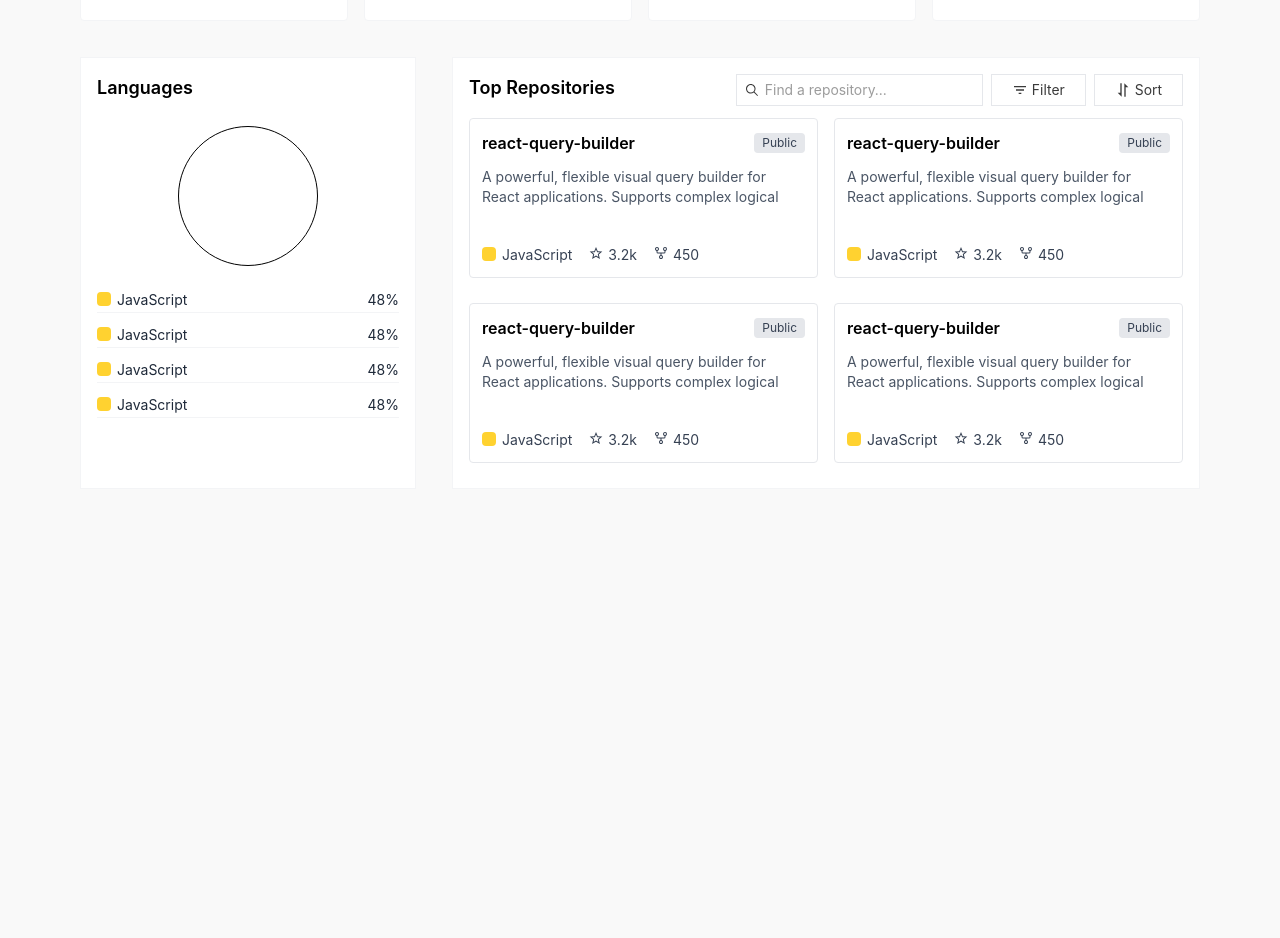
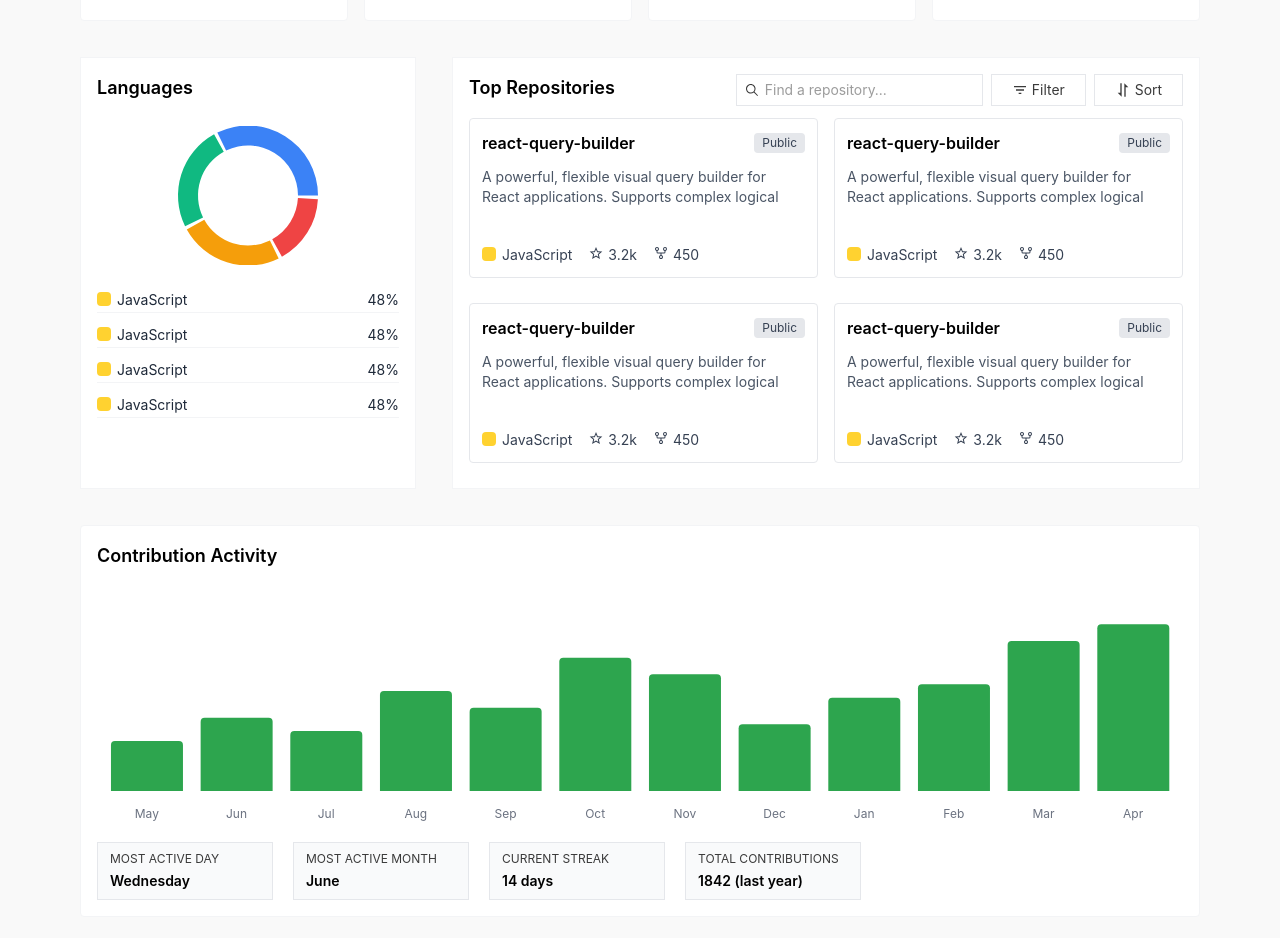
Before and after one commit to hamza-30/gitatlas, a React (Vite) app: page /analyzer/1 in a window 1280 px wide. Shown: the part 382-1320 px from the top of the page. Before the commit the page ends 911 px from the top, so only its background shows below. Built offline with nearby package versions, Linux system fonts and the light colour scheme.

Commit message:
feat: add ContributionStatsCard component and create donut and bar charts with sample data

```diff
--- /dev/null
+++ b/src/components/ContributionStatsCard.jsx
@@ -0,0 +1,12 @@
+import React from 'react'
+
+function ContributionStatsCard({title, data}) {
+  return (
+    <div className={`px-3 py-2 w-full md:w-[11rem] flex flex-col border border-gray-200 gap-y-1 bg-gray-50`}>
+        <div className={`text-xs text-[#3a3a3a]`}>{title}</div>
+        <div className={`text-sm font-semibold`}>{data}</div>
+    </div>
+  )
+}
+
+export default ContributionStatsCard
--- a/src/pages/Analyzer.jsx
+++ b/src/pages/Analyzer.jsx
@@ -15,14 +15,26 @@ import { MdFilterList } from "react-icons/md";
 import { IoIosSearch } from "react-icons/io";
 import { BiSort } from "react-icons/bi";
 import { RxCross2 } from "react-icons/rx";
+import {
+  PieChart,
+  Pie,
+  Cell,
+  ResponsiveContainer,
+  Tooltip,
+  BarChart,
+  Bar,
+  XAxis,
+  YAxis,
+} from "recharts";
 import RepoCard from "../components/RepoCard";
+import ContributionStatsCard from "../components/ContributionStatsCard";
 
 function Analyzer() {
   const [languageFilter, setLanguageFilter] = useState("");
   const [isFilterDropdown, setIsFilterDropdown] = useState(false);
   const [sortRepo, setSortRepo] = useState("");
   const [isSortRepoDropdown, setIsSortRepoDropdown] = useState(false);
-  const [searchRepo, setSearchRepo] = useState("")
+  const [searchRepo, setSearchRepo] = useState("");
 
   const languageColors = {
     JavaScript: "#f1e05a",
@@ -73,6 +85,30 @@ function Analyzer() {
   ];
 
   const sortList = ["Most stars", "Most forks", "Recently updated"];
+
+  const languageData = [
+    { name: "JavaScript", value: 400 },
+    { name: "Python", value: 300 },
+    { name: "TypeScript", value: 300 },
+    { name: "Go", value: 200 },
+  ];
+
+  const COLORS = ["#3B82F6", "#10B981", "#F59E0B", "#EF4444"];
+
+  const contributionData = [
+    { month: "May", contributions: 15 },
+    { month: "Jun", contributions: 22 },
+    { month: "Jul", contributions: 18 },
+    { month: "Aug", contributions: 30 },
+    { month: "Sep", contributions: 25 },
+    { month: "Oct", contributions: 40 },
+    { month: "Nov", contributions: 35 },
+    { month: "Dec", contributions: 20 },
+    { month: "Jan", contributions: 28 },
+    { month: "Feb", contributions: 32 },
+    { month: "Mar", contributions: 45 },
+    { month: "Apr", contributions: 50 },
+  ];
 
   return (
     <div className={`flex flex-col items-center px-4 md:px-9 lg:px-20 gap-y-9`}>
@@ -165,14 +201,42 @@ function Analyzer() {
 
       {/* Language & Repositories */}
       <div
-        className={`w-full flex flex-col rounded-sm lg:flex-row h-[27rem] mb-10 gap-y-9 md:gap-x-9`}
+        className={`w-full flex flex-col rounded-sm lg:flex-row lg:h-[27rem] gap-y-9 md:gap-x-9`}
       >
         <div
-          className={`flex flex-col h-fit lg:h-full px-4 py-4 lg:w-[30%] bg-white gap-y-6 border border-gray-100`}
+          className={`flex flex-col max-h-fit lg:h-full px-4 py-4 lg:w-[30%] bg-white gap-y-6 border border-gray-100`}
         >
           <div className={`text-lg font-semibold`}>Languages</div>
-          <div className={`flex justify-center`}>
-            <div className={`border w-35 h-35 rounded-full`}></div>
+          <div className={`flex justify-center w-full h-[9rem] lg:h-[19rem]`}>
+            <ResponsiveContainer width="100%" height="100%">
+              <PieChart>
+                <Pie
+                  data={languageData}
+                  cx="50%"
+                  cy="50%"
+                  innerRadius={50} // This creates the "donut" hole
+                  outerRadius={70} // This determines the total size
+                  paddingAngle={3} // Adds a tiny gap between slices for a modern look
+                  dataKey="value"
+                  stroke="none" // Removes the default border around slices
+                >
+                  {languageData.map((entry, index) => (
+                    <Cell
+                      key={`cell-${index}`}
+                      fill={COLORS[index % COLORS.length]}
+                    />
+                  ))}
+                </Pie>
+                <Tooltip
+                  contentStyle={{
+                    fontSize: "14px",
+                    borderRadius: "8px",
+                    border: "none",
+                    boxShadow: "0 4px 6px -1px rgb(0 0 0 / 0.1)",
+                  }}
+                />
+              </PieChart>
+            </ResponsiveContainer>
           </div>
           <div className={`h-full lg:overflow-scroll flex flex-col gap-y-3`}>
             <LanguageInfo />
@@ -214,9 +278,9 @@ function Analyzer() {
                   className={`p-0.5  rounded-xs relative left-3 text-white hover:bg-[#757474]
                 ${languageFilter ? "block" : "hidden"}`}
                   onClick={(e) => {
-                    e.stopPropagation()
-                    setLanguageFilter("")
-                    setIsFilterDropdown(false)
+                    e.stopPropagation();
+                    setLanguageFilter("");
+                    setIsFilterDropdown(false);
                   }}
                 >
                   <RxCross2 />
@@ -253,9 +317,9 @@ function Analyzer() {
                   className={`p-0.5 rounded-xs relative left-3 text-white hover:bg-[#757474]
                 ${sortRepo ? "absolute" : "hidden"}`}
                   onClick={(e) => {
-                    e.stopPropagation()
-                    setSortRepo("")
-                    setIsSortRepoDropdown(false)
+                    e.stopPropagation();
+                    setSortRepo("");
+                    setIsSortRepoDropdown(false);
                   }}
                 >
                   <RxCross2 />
@@ -291,6 +355,55 @@ function Analyzer() {
         </div>
       </div>
       {/* Language & Repositories */}
+
+      {/* Contribution Activity */}
+      <div
+        className={`min-h-fit w-full flex flex-col gap-y-4 mb-10 px-4 py-4 rounded-sm bg-white border border-gray-100`}
+      >
+        <div className={`text-lg font-semibold`}>Contribution Activity</div>
+
+        <div className={`h-60`}>
+          <ResponsiveContainer width="100%" height="100%">
+            <BarChart data={contributionData}>
+              {/* Hiding the axis lines/ticks for a cleaner, modern UI */}
+              <XAxis
+                dataKey="month"
+                axisLine={false}
+                tickLine={false}
+                tick={{ fill: "#6B7280", fontSize: 12 }}
+                dy={10}
+              />
+              <YAxis
+                hide={true}
+              />
+              <Tooltip
+                cursor={{ fill: "#F3F4F6" }}
+                contentStyle={{
+                  borderRadius: "8px",
+                  border: "none",
+                  boxShadow: "0 4px 6px -1px rgb(0 0 0 / 0.1)",
+                }}
+              />
+              <Bar
+                dataKey="contributions"
+                fill="#2da54e"
+                radius={[4, 4, 0, 0]}
+              />
+            </BarChart>
+          </ResponsiveContainer>
+        </div>
+
+        <div className={`flex flex-wrap gap-x-5 gap-y-3`}>
+          <ContributionStatsCard title={"MOST ACTIVE DAY"} data={"Wednesday"} />
+          <ContributionStatsCard title={"MOST ACTIVE MONTH"} data={"June"} />
+          <ContributionStatsCard title={"CURRENT STREAK"} data={"14 days"} />
+          <ContributionStatsCard
+            title={"TOTAL CONTRIBUTIONS"}
+            data={"1842 (last year)"}
+          />
+        </div>
+      </div>
+      {/* Contribution Activity */}
     </div>
   );
 }
```
